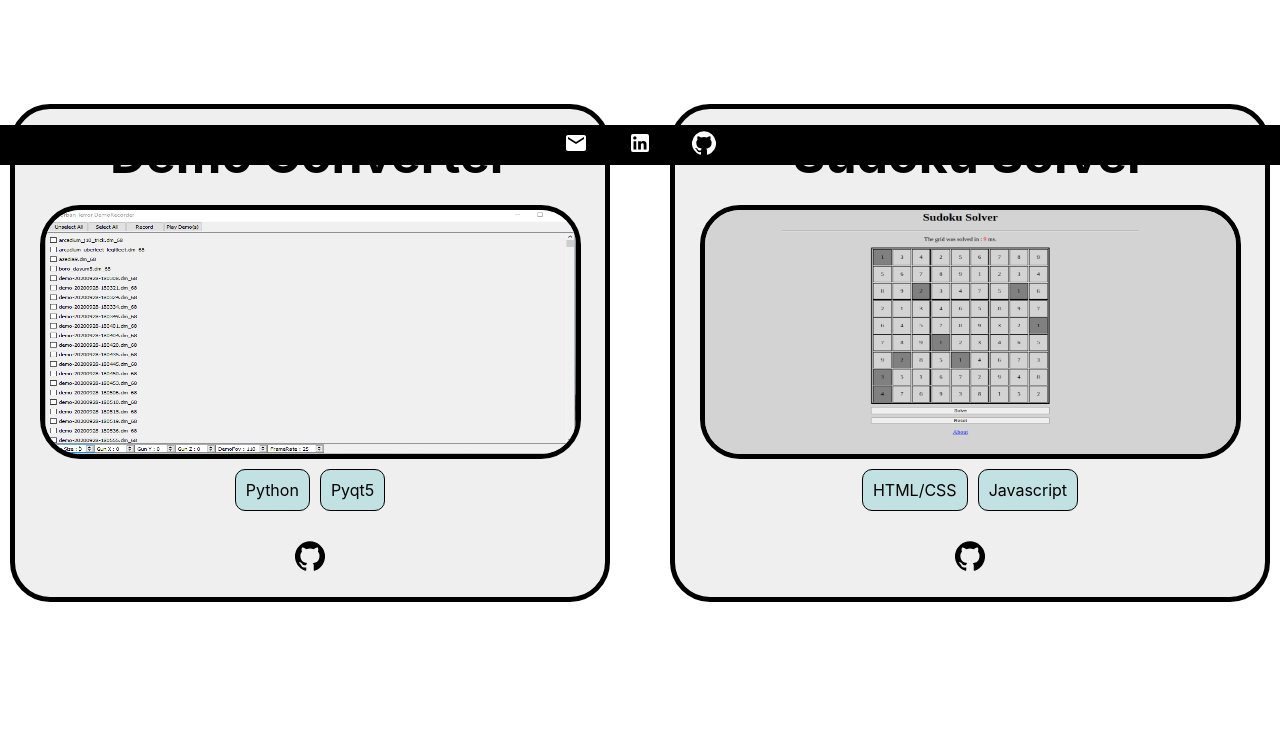
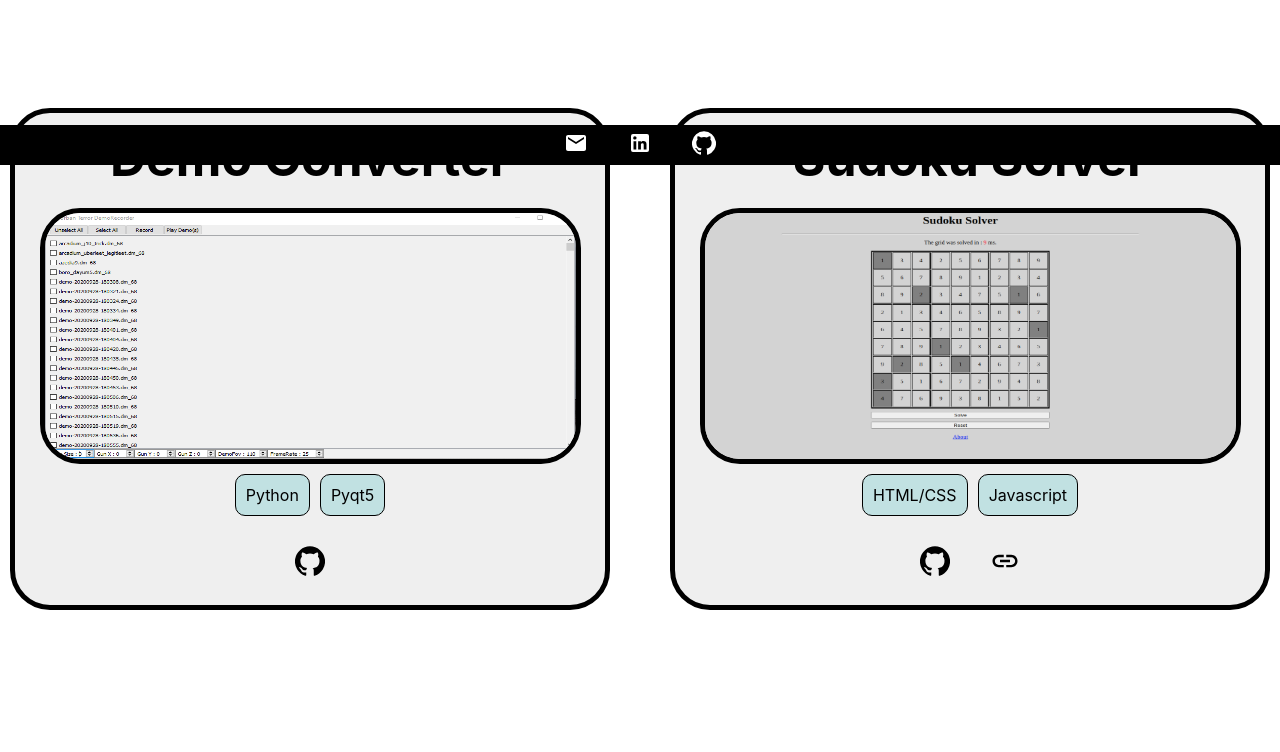
Before and after one commit to AntoineMeresse/Portfolio, a React (Create React App) app: page /projects in a window 1280 px wide. Shown: the part 635-1387 px from the top of the page. Built offline with nearby package versions, Linux system fonts and the light colour scheme.

Commit message:
feat : link to website on projectitem component

```diff
--- a/src/components/Projectitem.js
+++ b/src/components/Projectitem.js
@@ -2,8 +2,9 @@ import React from 'react';
 import './Projectitem.css';
 
 import GitHubIcon from '@material-ui/icons/GitHub';
+import LinkIcon from '@material-ui/icons/Link';
 
-function Projectitem({title, url, technos, image}) {
+function Projectitem({title, url, technos, image, site}) {
 	return (
 		<div className="projectitem">
 			<h1>{title}</h1>
@@ -17,7 +18,10 @@ function Projectitem({title, url, technos, image}) {
 					)
 				}
 			</ul>
-			{ url && <GitHubIcon onClick={event => window.open(`${url}`,"_blank")}/>}
+			<div className="projectitem_icons">
+				{ url && <GitHubIcon onClick={event => window.open(`${url}`,"_blank")}/>}
+				{ site && <LinkIcon onClick={event => window.open(`${site}`,"_blank")}/>}
+			</div>
 		</div>
 	);
 }
--- a/src/components/Projects.js
+++ b/src/components/Projects.js
@@ -11,7 +11,7 @@ function Projects() {
 				{
 					projectlst.map(
 						(elem, index) => (
-							<ProjectItem title={elem.name} technos={elem.technos} url={elem.url} image={elem.img} key={index}/>
+							<ProjectItem title={elem.name} technos={elem.technos} url={elem.url} image={elem.img} key={index} site={elem.site}/>
 						)
 					)
 				}
```
